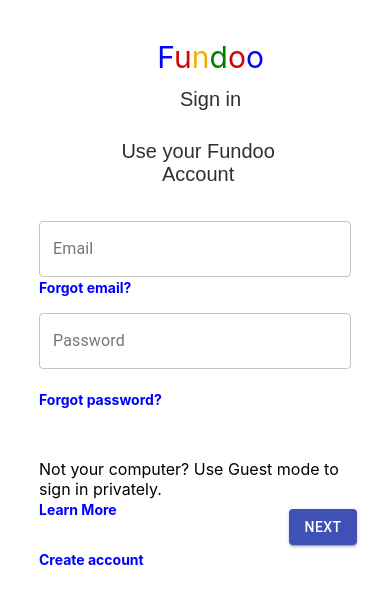
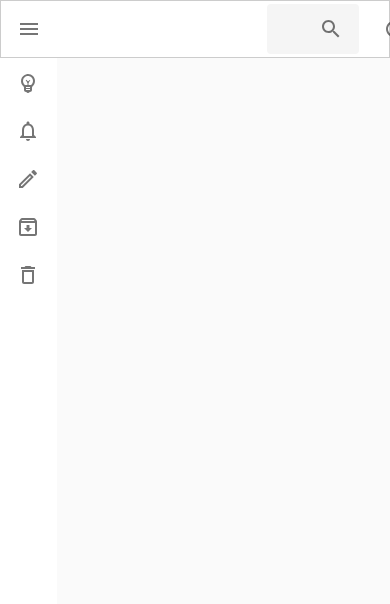
Before and after one commit to PRADIP-1596/Fundoo-Front-End-App, a React (Create React App) app: page / in a window 390 px wide. Shown: the top 604 px of the page. Built offline with nearby package versions, Linux system fonts and the light colour scheme.

Commit message:
[Pradip]Added:Dashboard with responsiveness

```diff
--- a/package.json
+++ b/package.json
@@ -4,6 +4,7 @@
   "private": true,
   "dependencies": {
     "@material-ui/core": "^4.12.3",
+    "@material-ui/icons": "^4.11.2",
     "@testing-library/jest-dom": "^5.14.1",
     "@testing-library/react": "^11.2.7",
     "@testing-library/user-event": "^12.8.3",
--- a/src/App.js
+++ b/src/App.js
@@ -7,7 +7,7 @@ import Registration from './Pages/Regisration/Registration';
 import { BrowserRouter as Router, Route, Switch } from "react-router-dom";
 import ForgotPassword from "./Pages/ForgotPassword/ForgotPassword";
 import { Resetpassword } from "./Pages/ResetPassword/Resetpassword";
-// import Dashboard from './Pages/Dashboard/DashBoard';
+ import Dashboard from './Pages/Dashboard/DashBoard';
 
 
 function App() {
@@ -15,12 +15,12 @@ function App() {
 
      <div className="App">
       <Router>
-      <Route exact path="/" component={Login}></Route>
+      {/* <Route exact path="/" component={Login}></Route> */}
         <Switch>
-          <Route exact path="/Registration" component={Registration}></Route>
+          {/* <Route exact path="/Registration" component={Registration}></Route>
           <Route exact path="/Resetpassword" component={Resetpassword}></Route>
-          <Route exact path="/ForgotPassword" component={ForgotPassword}></Route>
-    {/* <Dashboard/> */}
+          <Route exact path="/ForgotPassword" component={ForgotPassword}></Route> */}
+    <Dashboard/>
           {/* <Route
             exact
             path="/forgotpassword"
--- a/src/Pages/Dashboard/DashBoard.jsx
+++ b/src/Pages/Dashboard/DashBoard.jsx
@@ -1,235 +1,382 @@
-import React, { Component } from 'react'
-// import React from 'react';
-import { alpha, makeStyles } from '@material-ui/core/styles';
-import AppBar from '@material-ui/core/AppBar';
-import Toolbar from '@material-ui/core/Toolbar';
-import IconButton from '@material-ui/core/IconButton';
-import Typography from '@material-ui/core/Typography';
-import InputBase from '@material-ui/core/InputBase';
-import Badge from '@material-ui/core/Badge';
-import MenuItem from '@material-ui/core/MenuItem';
-import Menu from '@material-ui/core/Menu';
-import MenuIcon from '@material-ui/icons/Menu';
-import SearchIcon from '@material-ui/icons/Search';
-import AccountCircle from '@material-ui/icons/AccountCircle';
-import MailIcon from '@material-ui/icons/Mail';
-import NotificationsIcon from '@material-ui/icons/Notifications';
-import MoreIcon from '@material-ui/icons/MoreVert';
+import React from "react";
+import clsx from "clsx";
+// import { connect } from "react-redux";
+import { fade, makeStyles, useTheme } from "@material-ui/core/styles";
+import Drawer from "@material-ui/core/Drawer";
+import AppBar from "@material-ui/core/AppBar";
+import Toolbar from "@material-ui/core/Toolbar";
+import List from "@material-ui/core/List";
+import CssBaseline from "@material-ui/core/CssBaseline";
+import Typography from "@material-ui/core/Typography";
+import Divider from "@material-ui/core/Divider";
+// import  pageTitle from "@material-ui/core/pageTitle";
+import IconButton from "@material-ui/core/IconButton";
+import MenuIcon from "@material-ui/icons/Menu";
+import ListItem from "@material-ui/core/ListItem";
+import ListItemIcon from "@material-ui/core/ListItemIcon";
+import ListItemText from "@material-ui/core/ListItemText";
+import NotesIcon from "@material-ui/icons/EmojiObjectsOutlined";
+import ReminderIcon from "@material-ui/icons/NotificationsOutlined";
+import EditIcon from "@material-ui/icons/EditOutlined";
+import ArchiveIcon from "@material-ui/icons/ArchiveOutlined";
+import TrashIcon from "@material-ui/icons/DeleteOutlined";
+import InputBase from "@material-ui/core/InputBase";
+import SearchIcon from "@material-ui/icons/Search";
+import KeepIcon from "./keep.png";
+import RefreshIcon from "@material-ui/icons/Refresh";
+import SettingsIcon from "@material-ui/icons/Settings";
+import ViewIcon from "@material-ui/icons/ViewStreamOutlined";
+import AppsIcon from "@material-ui/icons/Apps";
+import AccountIcon from "@material-ui/icons/AccountCircleOutlined";
+import { Button, Paper, Popper } from "@material-ui/core";
+
+import "./DashBoard.css";
 
 
+const drawerWidth = 240;
+
 const useStyles = makeStyles((theme) => ({
-  grow: {
-    flexGrow: 1,
+  root: {
+    display: "flex",
+  },
+  appBar: {
+    backgroundColor: "#fff",
+    zIndex: theme.zIndex.drawer + 1,
+    transition: theme.transitions.create(["width", "margin"], {
+      easing: theme.transitions.easing.sharp,
+      duration: theme.transitions.duration.leavingScreen,
+    }),
+  },
+  appBarShift: {
+    marginLeft: drawerWidth,
+    width: `calc(100% - ${drawerWidth}px)`,
+    transition: theme.transitions.create(["width", "margin"], {
+      easing: theme.transitions.easing.sharp,
+      duration: theme.transitions.duration.enteringScreen,
+    }),
   },
   menuButton: {
-    marginRight: theme.spacing(2),
+    marginRight: 36,
   },
+  hide: {
+    display: "none",
+  },
+  drawer: {
+    width: drawerWidth,
+    flexShrink: 0,
+    whiteSpace: "nowrap",
+    top: "55px",
+  },
+  drawerOpen: {
+    width: drawerWidth,
+    transition: theme.transitions.create("width", {
+      easing: theme.transitions.easing.sharp,
+      duration: theme.transitions.duration.enteringScreen,
+    }),
+  },
+  drawerClose: {
+    transition: theme.transitions.create("width", {
+      easing: theme.transitions.easing.sharp,
+      duration: theme.transitions.duration.leavingScreen,
+    }),
+    overflowX: "hidden",
+    width: theme.spacing(7) + 1,
+    [theme.breakpoints.up("sm")]: {
+      width: theme.spacing(9) + 1,
+    },
+  },
+  toolbar: {
+    display: "flex",
+    alignItems: "center",
+    justifyContent: "flex-start",
+    padding: theme.spacing(0, 1),
+    // necessary for content to be below app bar
+    ...theme.mixins.toolbar,
+  },
+  content: {
+    flexGrow: 1,
+    padding: theme.spacing(3),
+  },
+
   title: {
-    display: 'none',
-    [theme.breakpoints.up('sm')]: {
-      display: 'block',
+    display: "none",
+    [theme.breakpoints.up("sm")]: {
+      display: "block",
     },
   },
   search: {
-    position: 'relative',
+    width: "100%",
+    height: "50px",
+    marginLeft: "50%",
+    flexGrow: 0.5,
+    position: "relative",
     borderRadius: theme.shape.borderRadius,
-    backgroundColor: alpha(theme.palette.common.white, 0.15),
-    '&:hover': {
-      backgroundColor: alpha(theme.palette.common.white, 0.25),
+    backgroundColor: "#f5f5f5",
+    "&:hover": {
+      border: "1px solid #f5f5f5",
+      boxShadow: "0px 0px 10px 2px rgba(187,187,187,0.75)",
+      // -webkit-box-shadow: '0px 0px 10px 2px rgba(187,187,187,0.75)',
+      // -moz-box-shadow: '0px 0px 10px 2px rgba(187,187,187,0.75)',
+      backgroundColor: "#fff",
     },
     marginRight: theme.spacing(2),
-    marginLeft: 0,
-    width: '100%',
-    [theme.breakpoints.up('sm')]: {
+    // marginLeft: 0,
+    // width: "100%",
+    [theme.breakpoints.up("sm")]: {
       marginLeft: theme.spacing(3),
-      width: 'auto',
+      width: "auto",
     },
   },
   searchIcon: {
+    color: "rgba(0, 0, 0, 0.54)",
     padding: theme.spacing(0, 2),
-    height: '100%',
-    position: 'absolute',
-    pointerEvents: 'none',
-    display: 'flex',
-    alignItems: 'center',
-    justifyContent: 'center',
+    height: "100%",
+    position: "absolute",
+    pointerEvents: "none",
+    display: "flex",
+    alignItems: "center",
+    justifyContent: "center",
   },
   inputRoot: {
-    color: 'inherit',
+    color: "inherit",
   },
   inputInput: {
+    color: "#000",
     padding: theme.spacing(1, 1, 1, 0),
     // vertical padding + font size from searchIcon
     paddingLeft: `calc(1em + ${theme.spacing(4)}px)`,
-    transition: theme.transitions.create('width'),
-    width: '100%',
-    [theme.breakpoints.up('md')]: {
-      width: '20ch',
+    transition: theme.transitions.create("width"),
+    width: "100%",
+    [theme.breakpoints.up("sm")]: {
+      width: "12ch",
+      "&:focus": {
+        width: "20ch",
       },
     },
-  sectionDesktop: {
-    display: 'none',
-    [theme.breakpoints.up('md')]: {
-      display: 'flex',
   },
+  keepIcon: {
+    display: "flex",
+    justifyContent: "center",
+    alignItems: "center",
   },
-  sectionMobile: {
-    display: 'flex',
-    [theme.breakpoints.up('md')]: {
-      display: 'none',
+  icon: {
+    "&:hover": {
+      backgroundColor: "feefc3",
     },
   },
 }));
 
-export default function PrimarySearchAppBar() {
+function DashBoard(props) {
   const classes = useStyles();
+  // const theme = useTheme();
+  // const history = useHistory();
+  const [open, setOpen] = React.useState(false);
+  // const [pageTitle, setTitle] = React.useState("Keep");
+  const [openProfile, setProfile] = React.useState(false);
+
   const [anchorEl, setAnchorEl] = React.useState(null);
-  const [mobileMoreAnchorEl, setMobileMoreAnchorEl] = React.useState(null);
 
-  const isMenuOpen = Boolean(anchorEl);
-  const isMobileMenuOpen = Boolean(mobileMoreAnchorEl);
-
-  const handleProfileMenuOpen = (event) => {
-    setAnchorEl(event.currentTarget);
+  const handleProfile = (e) => {
+    setAnchorEl(e.currentTarget);
+    setProfile(!openProfile);
   };
 
-  const handleMobileMenuClose = () => {
-    setMobileMoreAnchorEl(null);
+  const handleDrawerOpen = () => {
+    setOpen(open ? false : true);
   };
 
-  const handleMenuClose = () => {
-    setAnchorEl(null);
-    handleMobileMenuClose();
+  const handleTrashOpen = () => {
+    setOpen(open ? false : true);
+    props.dispatch({ type: "Trash" });
+    // history.push("/fundooKeep/trash");
+  };
+  const handleArchiveOpen = () => {
+    setOpen(open ? false : true);
+    props.dispatch({ type: "Archive" });
+    // history.push("/fundooKeep/archive");
+  };
+  const handleNotesOpen = () => {
+    setOpen(open ? false : true);
+    props.dispatch({ type: "Notes" });
+    // history.push("/fundooKeep/notes");
+  };
+  // const handleLogout = () => {
+  //   service
+  //     .LogOut()
+  //     .then((res) => {
+  //       console.log("logged out successfully");
+  //       localStorage.removeItem("token");
+  //       history.push("/signin");
+  //     })
+  //     .catch((err) => {
+  //       console.log("logout", err);
+  //     });
+  // };
+
+  // React.useEffect(() => {
+  //   console.log("we are getting redux", props.changeTitle);
+  //   let title = props.changeTitle;
+  //   setTitle(title);
+  //   // console.log("we are getting redux1", props.abc);
+  //   // console.log("we are getting redux2", props.searchData);
+  // }, [props]);
+
+  const onChange = (e) => {
+    props.dispatch({ type: "Search", searchData: e.target.value });
   };
 
-  const handleMobileMenuOpen = (event) => {
-    setMobileMoreAnchorEl(event.currentTarget);
-  };
-
-  const menuId = 'primary-search-account-menu';
-  const renderMenu = (
-    <Menu
-      anchorEl={anchorEl}
-      anchorOrigin={{ vertical: 'top', horizontal: 'right' }}
-      id={menuId}
-      keepMounted
-      transformOrigin={{ vertical: 'top', horizontal: 'right' }}
-      open={isMenuOpen}
-      onClose={handleMenuClose}
-    >
-      <MenuItem onClick={handleMenuClose}>Profile</MenuItem>
-      <MenuItem onClick={handleMenuClose}>My account</MenuItem>
-    </Menu>
-  );
-
-  const mobileMenuId = 'primary-search-account-menu-mobile';
-  const renderMobileMenu = (
-    <Menu
-      anchorEl={mobileMoreAnchorEl}
-      anchorOrigin={{ vertical: 'top', horizontal: 'right' }}
-      id={mobileMenuId}
-      keepMounted
-      transformOrigin={{ vertical: 'top', horizontal: 'right' }}
-      open={isMobileMenuOpen}
-      onClose={handleMobileMenuClose}
-    >
-      <MenuItem>
-        <IconButton aria-label="show 4 new mails" color="inherit">
-          <Badge badgeContent={4} color="secondary">
-            <MailIcon />
-          </Badge>
-        </IconButton>
-        <p>Messages</p>
-      </MenuItem>
-      <MenuItem>
-        <IconButton aria-label="show 11 new notifications" color="inherit">
-          <Badge badgeContent={11} color="secondary">
-            <NotificationsIcon />
-          </Badge>
-        </IconButton>
-        <p>Notifications</p>
-      </MenuItem>
-      <MenuItem onClick={handleProfileMenuOpen}>
-        <IconButton
-          aria-label="account of current user"
-          aria-controls="primary-search-account-menu"
-          aria-haspopup="true"
-          color="inherit"
-        >
-          <AccountCircle />
-        </IconButton>
-        <p>Profile</p>
-      </MenuItem>
-    </Menu>
-  );
   return (
-      <div className={classes.grow}>
-      <AppBar position="static">
+    <div className={classes.root}>
+      <CssBaseline />
+      <AppBar position="fixed" className={clsx(classes.appBar)}>
+        <div className="toolbar">
           <Toolbar>
             <IconButton
+              color="default"
+              aria-label="open drawer"
+              onClick={handleDrawerOpen}
               edge="start"
-            className={classes.menuButton}
-            color="inherit"
-            aria-label="open drawer"
+              className={clsx(classes.menuButton)}
             >
               <MenuIcon />
             </IconButton>
-          <Typography className={classes.title} variant="h6" noWrap>
-            Material-UI
+            <Typography className={classes.title} variant="h6" Wrap>
+              <div className={classes.keepIcon}>
+                <img src={KeepIcon} alt="keep-icon" className="keep-img" />
+                <p className="keep-wrd"></p>
+              </div>
             </Typography>
             <div className={classes.search}>
               <div className={classes.searchIcon}>
                 <SearchIcon />
               </div>
               <InputBase
+                className="search-bar"
                 placeholder="Search…"
                 classes={{
                   root: classes.inputRoot,
                   input: classes.inputInput,
                 }}
-              inputProps={{ 'aria-label': 'search' }}
+                inputProps={{ "aria-label": "search" }}
+                onChange={onChange}
               />
             </div>
-          <div className={classes.grow} />
-          <div className={classes.sectionDesktop}>
-            <IconButton aria-label="show 4 new mails" color="inherit">
-              <Badge badgeContent={4} color="secondary">
-                <MailIcon />
-              </Badge>
-            </IconButton>
-            <IconButton aria-label="show 17 new notifications" color="inherit">
-              <Badge badgeContent={17} color="secondary">
-                <NotificationsIcon />
-              </Badge>
-            </IconButton>
-            <IconButton
-              edge="end"
-              aria-label="account of current user"
-              aria-controls={menuId}
-              aria-haspopup="true"
-              onClick={handleProfileMenuOpen}
-              color="inherit"
+
+            <RefreshIcon className="ref-icon" />
+            <ViewIcon className="view-icon" />
+            <SettingsIcon className="setting-icon" />
+            <AppsIcon className="app-icon" />
+            <AccountIcon className="app-icon" onClick={handleProfile} />
+          </Toolbar>
+        </div>
+      </AppBar>
+      <Drawer
+        variant="permanent"
+        className={clsx(classes.drawer, "custom-drawr", {
+          [classes.drawerOpen]: open,
+          [classes.drawerClose]: !open,
+        })}
+        classes={{
+          paper: clsx({
+            [classes.drawerOpen]: open,
+            [classes.drawerClose]: !open,
+          }),
+        }}
+        style={{ position: "absolute", top: "55px" }}
       >
-              <AccountCircle />
-            </IconButton>
+        <Divider />
+        <List>
+          {["Notes", "Reminders", "Edit labels", "Archive", "Trash"].map(
+            (text, index) => (
+              <ListItem button key={text}>
+                <ListItemIcon className={classes.icon}>
+                  {index === 0 ? (
+                    <NotesIcon
+                      className="list-items"
+                      aria-label="open drawer"
+                      onClick={handleNotesOpen}
+                      edge="start"
+                    />
+                  ) : index === 1 ? (
+                    <ReminderIcon
+                      className="list-items"
+                      aria-label="open drawer"
+                      onClick={handleDrawerOpen}
+                      edge="start"
+                    />
+                  ) : index === 2 ? (
+                    <EditIcon
+                      className="list-items"
+                      aria-label="open drawer"
+                      onClick={handleDrawerOpen}
+                      edge="start"
+                    />
+                  ) : index === 3 ? (
+                    <ArchiveIcon
+                      className="list-items"
+                      aria-label="open drawer"
+                      onClick={handleArchiveOpen}
+                      edge="start"
+                    />
+                  ) : (
+                    <TrashIcon
+                      className="list-items"
+                      aria-label="open drawer"
+                      onClick={handleTrashOpen}
+                      edge="start"
+                    />
+                  )}
+                </ListItemIcon>
+                <ListItemText primary={text} />
+              </ListItem>
+            )
+          )}
+        </List>
+        <Divider />
+      </Drawer>
+
+      <div className="note-component">{props.children}</div>
+      <Popper
+        name="more"
+        open={openProfile}
+        anchorEl={anchorEl}
+        placement="bottom"
+        transition
+        style={{ zIndex: 10, right: 0, width: "200px", marginTop: "25px" }}
+      >
+        {
+          <Paper className="logout-popper">
+            <div>
+              <AccountIcon fontSize="large" className="app-icon" />
+              <h3>PradipYadav</h3>
+              <span>pradipyadav@gmail.com</span>
             </div>
-          <div className={classes.sectionMobile}>
-            <IconButton
-              aria-label="show more"
-              aria-controls={mobileMenuId}
-              aria-haspopup="true"
-              onClick={handleMobileMenuOpen}
-              color="inherit"
+            <Divider />
+            <Button
+              // onClick={handleLogout}
+              style={{
+                backgroundColor: "#1976d2",
+                color: "#fff",
+                padding: "5px 10px",
+                fontWeight: "600",
+                margin: "20px",
+              }}
             >
-              <MoreIcon />
-            </IconButton>
-          </div>
-        </Toolbar>
-      </AppBar>
-      {renderMobileMenu}
-      {renderMenu}
+              Logout
+            </Button>
+          </Paper>
+        }
+      </Popper>
     </div>
   );
 }
+function mapStateToProps(state) {
+  console.log(state);
+  return {
+    // changeTitle: state.ChangeTitleReducer.changeTitle,
+    // abc: state.abcReducer.abc,
+    // searchData: state.searchBarReducer.searchData,
+  };
+}
 
-// export default Dashboard
+export default DashBoard;
--- a/src/Pages/Login/Login.jsx
+++ b/src/Pages/Login/Login.jsx
@@ -43,7 +43,6 @@ Next = () => {
     var isValidated = this.validation();
     if(!isValidated){
         console.log("validation successfull");
-    }
         let data = {
           "email": this.state.email,
           "password": this.state.password,
@@ -58,6 +57,8 @@ Next = () => {
           .catch((err) => {
             console.log(err);
           });
+    }
+
 
 }
 
--- a/src/Service/UserService.js
+++ b/src/Service/UserService.js
@@ -12,10 +12,10 @@ const config = {
 class UserService {
     Registration = (data) => {
         console.log("registration here");
-        return axiosservice.postMethod(`${baseUrl}/user/userSignUp`, data , config)
+        return axiosservice.postMethod(`${baseUrl}/user/userSignUp`, data )
     }
     Login = (data) => {
-        return axiosservice.postMethod(`${baseUrl}/user/login`, data, config)
+        return axiosservice.postMethod(`${baseUrl}/user/login`, data)
     }
     ForgetPassword = (data) => {
         return axiosservice.postMethod(`${baseUrl}/user/reset`,data, config)
```
Also changed, not shown: src/Pages/Dashboard/DashBoard.css (indentation only), 1 other file (tests, documents, lock files or other folders). Lines whose indentation alone changed are shown as unchanged.
